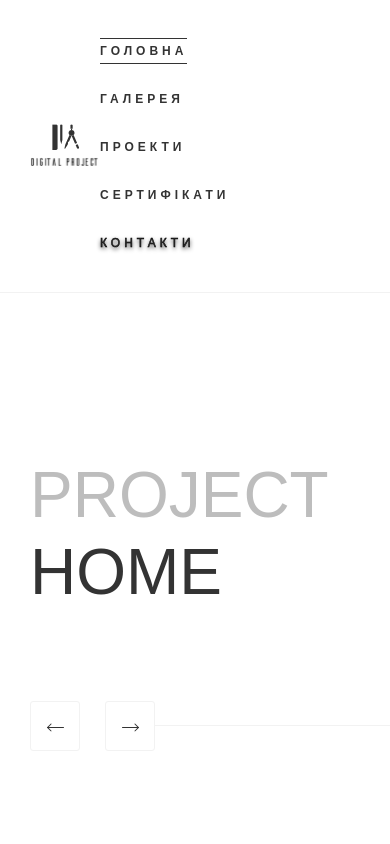
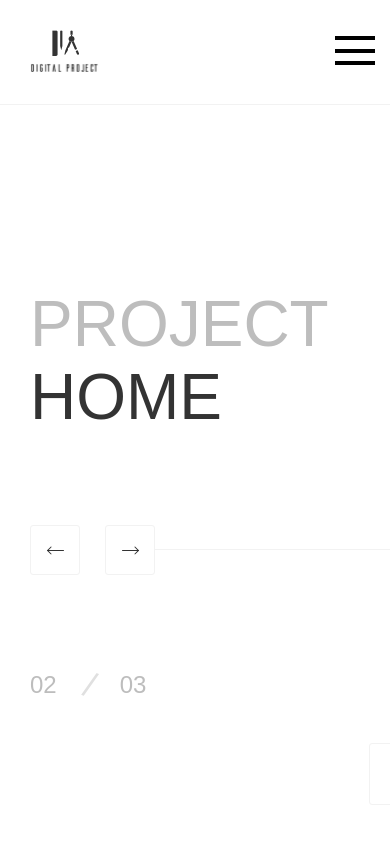
Before and after one commit to prostonadobobb/digital-proj, a React (Create React App) app: page / in a window 390 px wide. Shown: the top 844 px of the page. Built offline with nearby package versions, Linux system fonts and the light colour scheme.

Commit message:
add burger and resp header

```diff
--- a/package.json
+++ b/package.json
@@ -8,6 +8,7 @@
     "@testing-library/react": "^13.4.0",
     "@testing-library/user-event": "^13.5.0",
     "bootstrap": "^5.3.3",
+    "classnames": "^2.5.1",
     "normalize.css": "^8.0.1",
     "react": "^18.2.0",
     "react-bootstrap": "^2.10.2",
--- a/src/components/Header/Header.jsx
+++ b/src/components/Header/Header.jsx
@@ -1,8 +1,13 @@
 import { NavLink } from 'react-router-dom';
 import './Header.scss';
 import logo from '../../img/Logo.svg'
+import { useState } from 'react';
+import classNames from 'classnames';
 
 export const Header = () => {
+  const [openBurger, setOpenBurger] = useState(false);
+
+
   return (
     <section className="header">
       <div className="container">
@@ -11,7 +16,16 @@ export const Header = () => {
             <img src={logo} alt="header-logo" className="header__logo-img" />
           </NavLink>
 
-          <nav  className="navbar">
+          <div
+            className={classNames('header__burger', {'active' : openBurger})}
+            onClick={() => setOpenBurger(!openBurger)}
+          >
+            <span></span>
+            <span></span>
+            <span></span>
+          </div>
+
+          <nav  className={classNames('navbar', {'active' : openBurger})}>
             <div className="navbar__list">
               <NavLink to="/" className="navbar__link">головна</NavLink>
               <NavLink to="gallery" className="navbar__link">галерея</NavLink>
--- a/src/components/Header/Header.scss
+++ b/src/components/Header/Header.scss
@@ -15,6 +15,64 @@
     justify-content: space-between;
     align-items: center;
   }
+
+  &__burger {
+    display: none;
+    position: fixed;
+    top: 36px;
+    right: 15px;
+    width: 40px;
+    height: 30px;
+    background: none;
+    box-shadow: none;
+    border: none;
+    outline: 0;
+    cursor: pointer;
+    z-index: 50;
+    padding: 0;
+
+    & span {
+      position: absolute;
+      left: 50%;
+      width: 40px;
+      height: 4px;
+      background-color: #000;
+
+      &:nth-child(1) {
+        top: 0;
+        transform: translateX(-50%) translateY(0);
+        transition: top 0.3s cubic-bezier(0.21, 0.83, 0.26, 0.87) 0.3s, transform 0.3s cubic-bezier(0.21, 0.83, 0.26, 0.87);
+      }
+
+      &:nth-child(2) {
+        top: 12.5px;
+        opacity: 1;
+        transform: translateX(-50%);
+      }
+
+      &:last-child {
+        top: 25px;
+        transform: translateX(-50%) translateY(0);
+        transition: top 0.3s cubic-bezier(0.21, 0.83, 0.26, 0.87) 0.3s, transform 0.3s cubic-bezier(0.21, 0.83, 0.26, 0.87);
+      }
+    }
+
+    &.active span:nth-child(1) {
+      top: 50%;
+      transform: translateX(-50%) translateY(0) rotate(45deg);
+      transition: top 0.3s cubic-bezier(0.21, 0.83, 0.26, 0.87), transform 0.3s cubic-bezier(0.21, 0.83, 0.26, 0.87) 0.3s;
+    }
+
+    &.active span:nth-child(2) {
+      opacity: 0;
+    }
+
+    &.active span:last-child {
+      top: 50%;
+      transform: translateX(-50%) translateY(0) rotate(-45deg);
+      transition: bottom 0.3s cubic-bezier(0.21, 0.83, 0.26, 0.87), transform 0.3s cubic-bezier(0.21, 0.83, 0.26, 0.87) 0.3s;
+    }
+  }
 }
 
 .navbar {
@@ -25,6 +83,7 @@
     text-transform: uppercase;
     text-decoration: none;
     letter-spacing: 4px;
+    line-height: 1;
     color: #333;
     padding: 5px 0;
 
@@ -39,6 +98,7 @@
       text-shadow: 0px 2px 4px rgba(0, 0, 0, 1.5);
     }
 
+    &.active::before,
     &::before {
       content: "";
       position: absolute;
@@ -50,6 +110,7 @@
       transition: width 0.3s ease;
     }
 
+    &.active::after,
     &::after {
       content: "";
       position: absolute;
@@ -63,12 +124,66 @@
 
     &:hover::before,
     &:hover::after {
-      width: 100%; /* Розширюємо трикутник при наведенні */
+      width: 100%;
     }
 
-    &.active{
-      border-bottom: 1px solid #333;
-      border-top: 1px solid #333;
+    &.active::before,
+    &.active::after{
+      width: 100%;
     }
   }
 }
+
+@media only screen and (max-width: 1024px) {
+  .header {
+    position: relative;
+    &__container {
+      margin: 0;
+    }
+
+    &__burger {
+      display: block;
+    }
+  }
+
+  .navbar {
+    position: fixed;
+    flex-direction: column;
+    top: 105px;
+    right: 0;
+    bottom: 0;
+    max-width: 280px;
+    width: 100%;
+    border: 2px solid #e9e9e9;
+    background-color: #fff;
+    transform: translateX(100%);
+    transition: all .3s ease-out;
+    z-index: 30;
+    border: 1px solid #F2F2F2;
+    padding: 60px 30px;
+
+    &.scroll {
+      padding: 0;
+    }
+
+    &.active {
+      transform: translateX(0);
+    }
+
+    &__list {
+      display: flex;
+      flex-direction: column;
+      gap: 20px;
+    }
+
+    &__link {
+      padding: 10px 0;
+
+      & + & {
+        margin-left: 0;
+      }
+
+    }
+  }
+
+}
--- a/src/components/HomeSlider/HomeSlider.scss
+++ b/src/components/HomeSlider/HomeSlider.scss
@@ -12,7 +12,7 @@
     position: relative;
     width: 800px;
     height: 700px;
-    z-index: 50;
+    z-index: 10;
 
     &--img {
       width: 100%;
--- a/src/pages/HomePage/HomePage.jsx
+++ b/src/pages/HomePage/HomePage.jsx
@@ -1,5 +1,5 @@
 import { About } from '../../components/About/About';
-import { ContactsForm } from '../../components/ContactsForm/ContactsForm';
+// import { ContactsForm } from '../../components/ContactsForm/ContactsForm';
 import { HomeSlider } from '../../components/HomeSlider/HomeSlider';
 import { Projects } from '../../components/Projects/Projects';
 import { Tasks } from '../../components/Tasks/Tasks';
@@ -13,7 +13,7 @@ export const HomePage = () => {
         <About />
         <Tasks />
         <Projects />
-        <ContactsForm />
+        {/* <ContactsForm /> */}
       </div>
     </section>
   );
```
Also changed, not shown: 1 other file (tests, documents, lock files or other folders).
